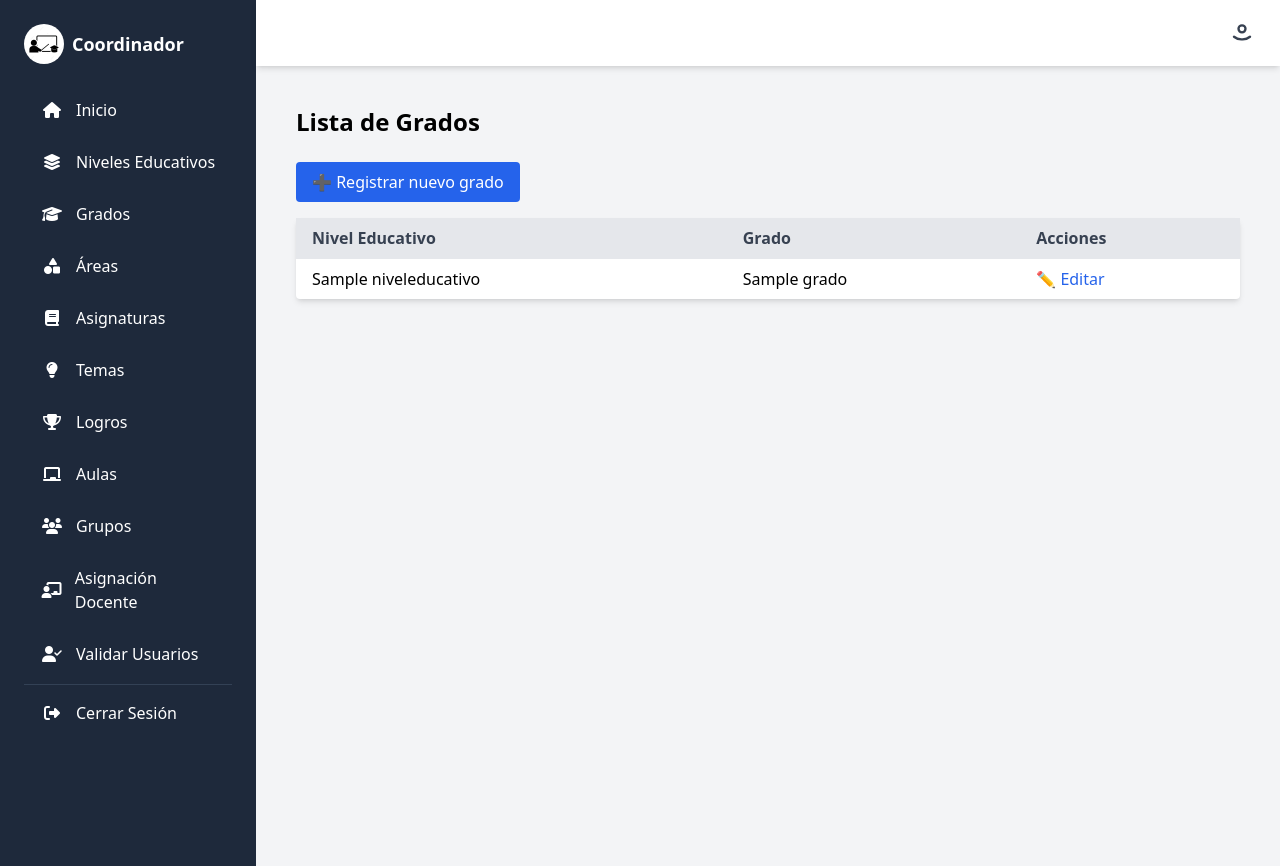
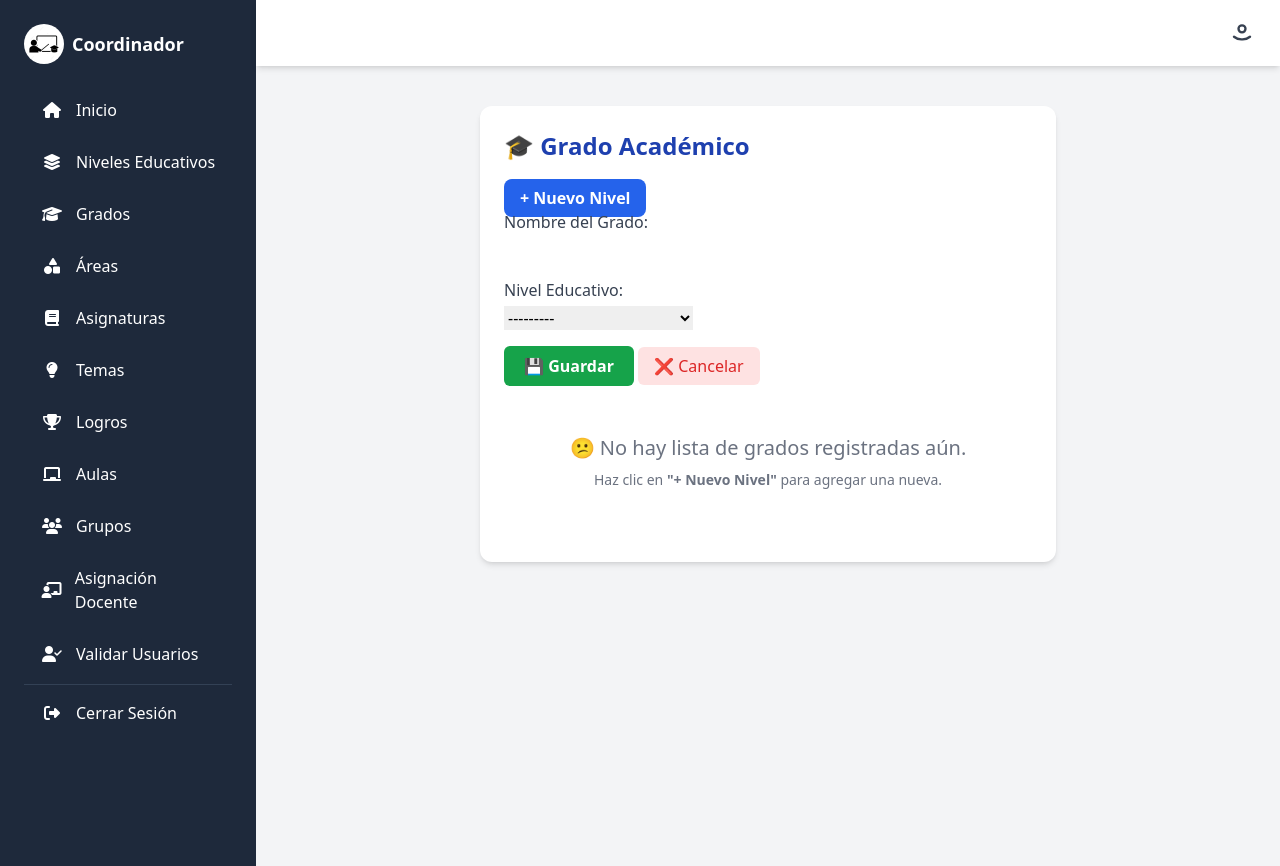
Before and after one commit to Johan-Romero/sistema_escolar, a Django app: template core/templates/coordinador/grados/lista_grados.html in a window 1280 px wide. Run offline with Django 5.2, Linux system fonts and the light colour scheme; the template is opened without the code that fills it: values that come from a table or form of the project are taken from there, others are empty; tables that the repository leaves empty hold one stand-in row (values such as "Sample post"); some libraries are stand-ins or nearby versions.

Commit message:
Renombrar plantilla de área y actualizar lista

```diff
--- a/core/templates/coordinador/grados/lista_grados.html
+++ b/core/templates/coordinador/grados/lista_grados.html
@@ -1,34 +1,38 @@
-{% extends "layout/base_coordinador.html" %}
-{% block title %}Grados{% endblock %}
+{% extends 'layout/base_coordinador.html' %}
 {% block content %}
-<h2 class="text-2xl font-bold mb-6">Lista de Grados</h2>
+<div class="bg-white p-6 rounded-xl shadow-md w-full max-w-xl mx-auto">
+    <h2 class="text-2xl font-bold text-blue-800 mb-6 flex items-center gap-2">🎓 Grado Académico</h2>
+    <form method="post">
+        {% csrf_token %}
+         <a href="{% url 'nuevo_nivel' %}"
+            class="bg-blue-600 hover:bg-blue-700 text-white font-semibold px-4 py-2 rounded-lg transition">+ Nuevo
+            Nivel</a>
 
-<a href="{% url 'registrar_grado' %}" class="bg-blue-600 hover:bg-blue-700 text-white px-4 py-2 rounded mb-4 inline-block">
-  ➕ Registrar nuevo grado
-</a>
+        <div class="mb-4">
+            <label class="block text-gray-700 mb-1 font-medium">Nombre del Grado:</label>
+            {{ form.nombre }}
+        </div>
 
-<table class="min-w-full bg-white shadow-md rounded">
-  <thead>
-    <tr class="bg-gray-200 text-gray-700">
-      <th class="py-2 px-4 text-left">Nivel Educativo</th>
-      <th class="py-2 px-4 text-left">Grado</th>
-      <th class="py-2 px-4 text-left">Acciones</th>
-    </tr>
-  </thead>
-  <tbody>
-    {% for grado in grados %}
-    <tr class="border-t">
-      <td class="py-2 px-4">{{ grado.nivel.nombre }}</td>
-      <td class="py-2 px-4">{{ grado.nombre }}</td>
-      <td class="py-2 px-4">
-        <a href="{% url 'editar_grado' grado.id %}" class="text-blue-600 hover:underline">✏️ Editar</a>
-      </td>
-    </tr>
-    {% empty %}
-    <tr>
-      <td colspan="3" class="py-4 px-4 text-center text-gray-500">No hay grados registrados.</td>
-    </tr>
-    {% endfor %}
-  </tbody>
-</table>
+        <div class="mb-4">
+            <label class="block text-gray-700 mb-1 font-medium">Nivel Educativo:</label>
+            {{ form.nivel }}
+        </div>
+
+        <button type="submit"
+            class="bg-green-600 hover:bg-green-700 text-white px-5 py-2 rounded-md font-semibold transition">💾
+            Guardar</button>
+        <a href="{% url 'lista_grados' %}" class="bg-red-100 text-red-600 px-4 py-2 rounded-md hover:bg-red-200">❌
+            Cancelar</a>
+
+        {% if form.errors %}
+        <div class="mt-4 p-3 bg-red-100 text-red-700 rounded-md">
+            {{ form.errors }}
+              {% else %}
+    <div class="text-center py-12 text-gray-500">
+        <p class="text-xl">😕 No hay lista de grados registradas aún.</p>
+        <p class="text-sm mt-2">Haz clic en <strong>"+ Nuevo Nivel"</strong> para agregar una nueva.</p>
+        </div>
+        {% endif %}
+    </form>
+</div>
 {% endblock %}
```
Also changed, not shown: core/templates/coordinador/areas/form_area.html (renamed from core/templates/coordinador/areas/area_form.html).
